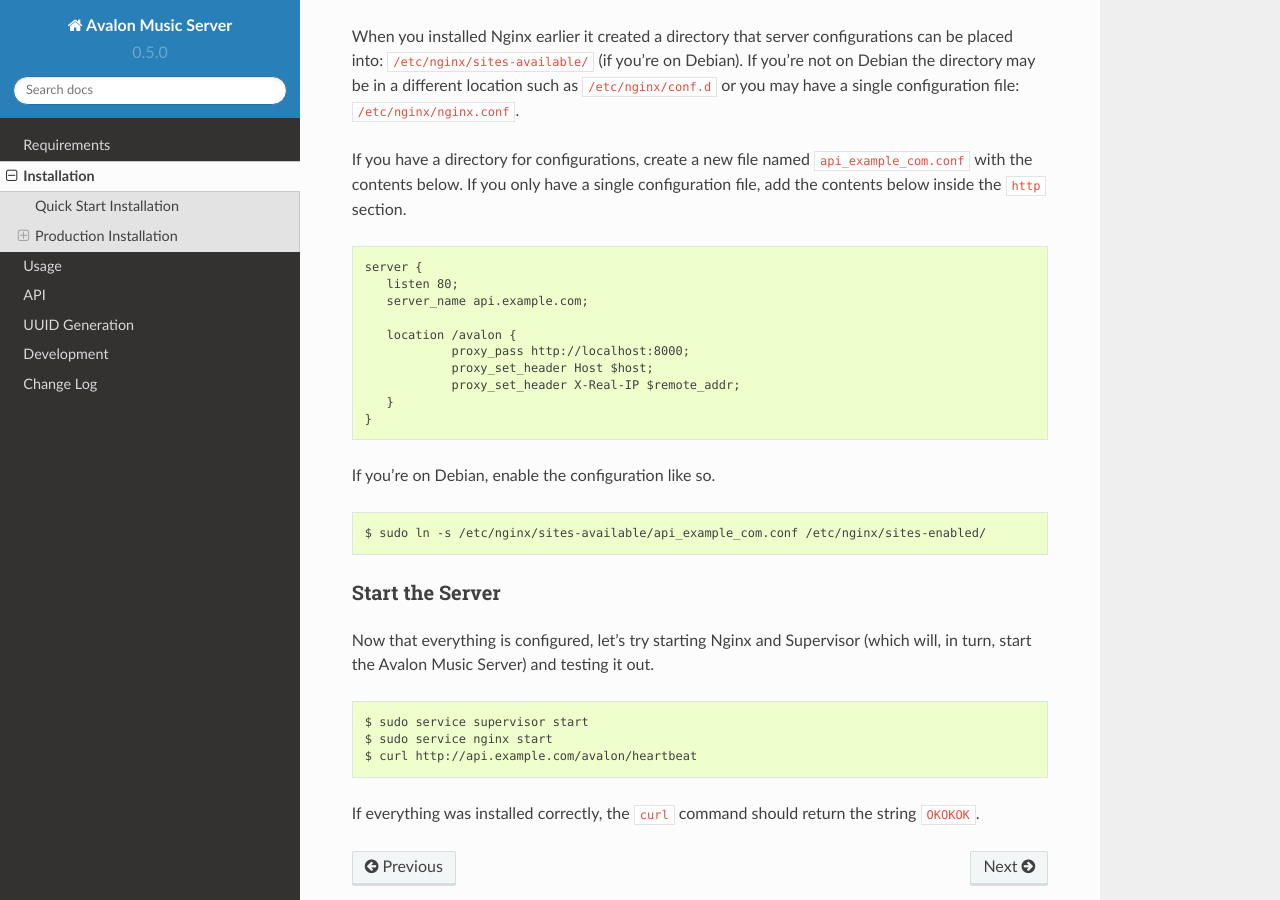
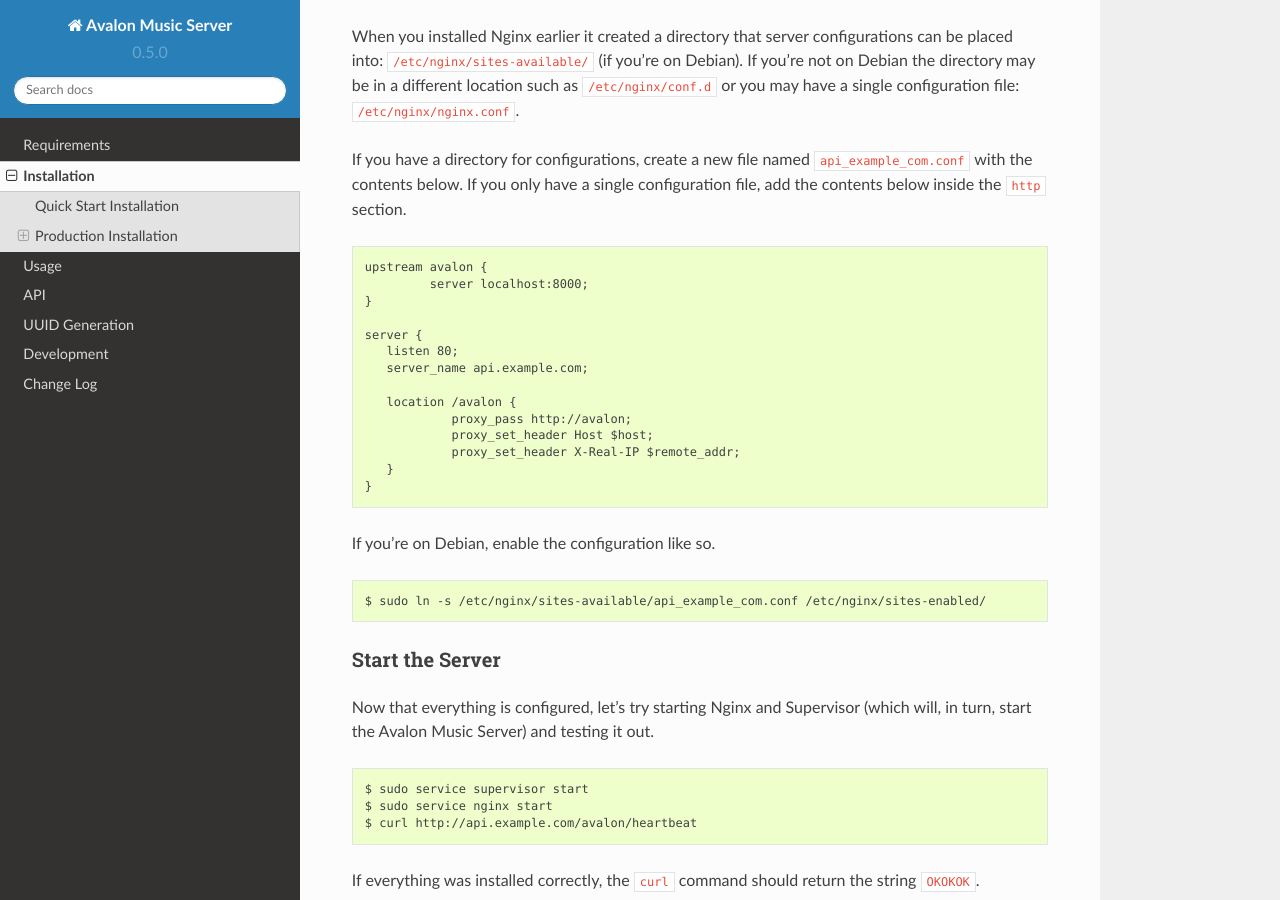
Before and after one commit to 56quarters/avalonms, a Sphinx documentation site: the page built from doc/source/installation.rst, in a window 1280 px wide and 900 px high, scrolled down 4111 px. Built offline with Sphinx 7.4.7 and the Read the Docs theme 2.0.0, drawn with Linux system fonts in a browser that asks for light colours.

Commit message:
Use upstream directive in installation docs

```diff
--- a/doc/source/installation.rst
+++ b/doc/source/installation.rst
@@ -214,12 +214,16 @@
 with the contents below. If you only have a single configuration file, add the contents below
 inside the ``http`` section. ::
 
+    upstream avalon {
+             server localhost:8000;
+    }
+
     server {
        listen 80;
        server_name api.example.com;
 
        location /avalon {
-                proxy_pass http://localhost:8000;
+                proxy_pass http://avalon;
                 proxy_set_header Host $host;
                 proxy_set_header X-Real-IP $remote_addr;
        }
```
